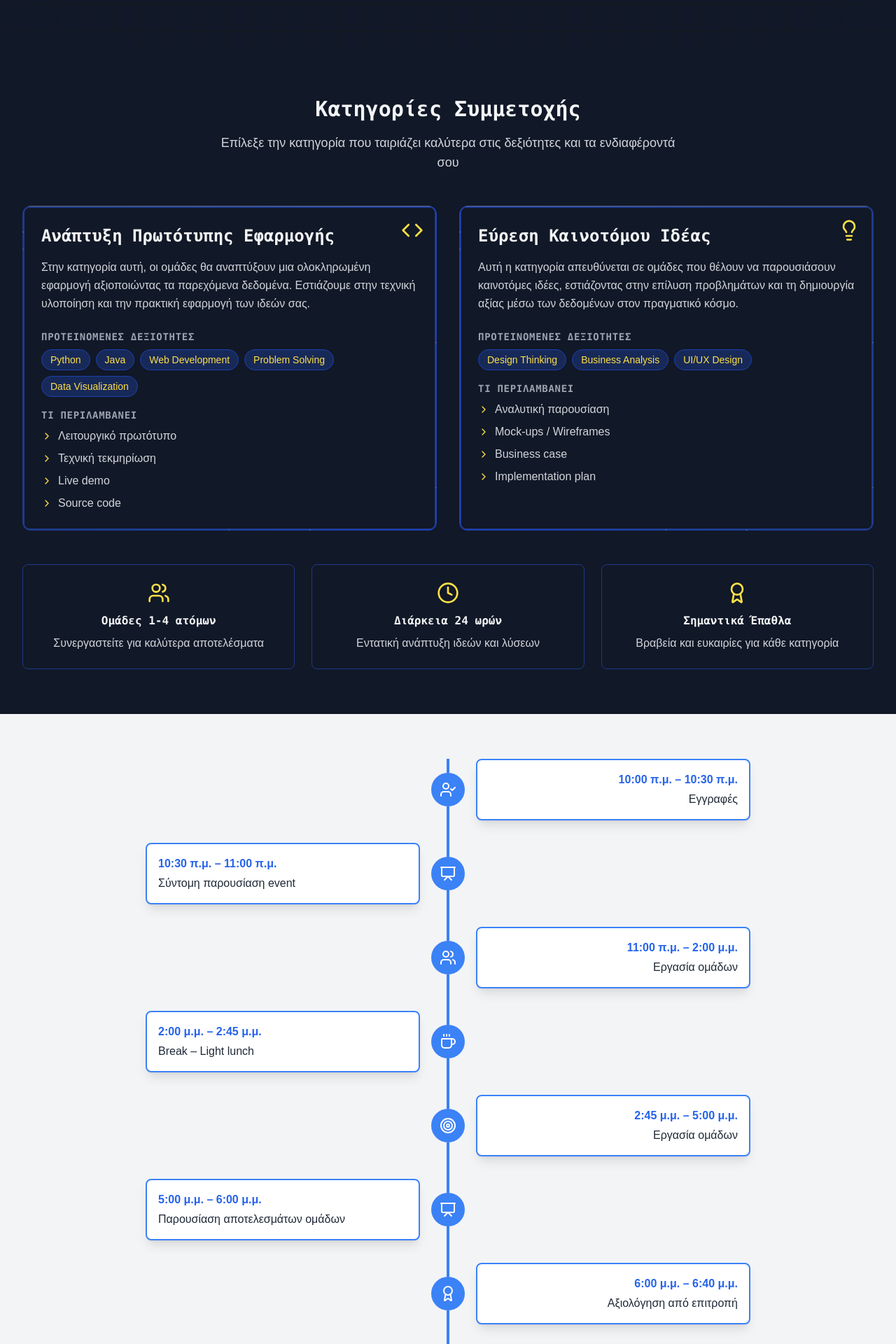
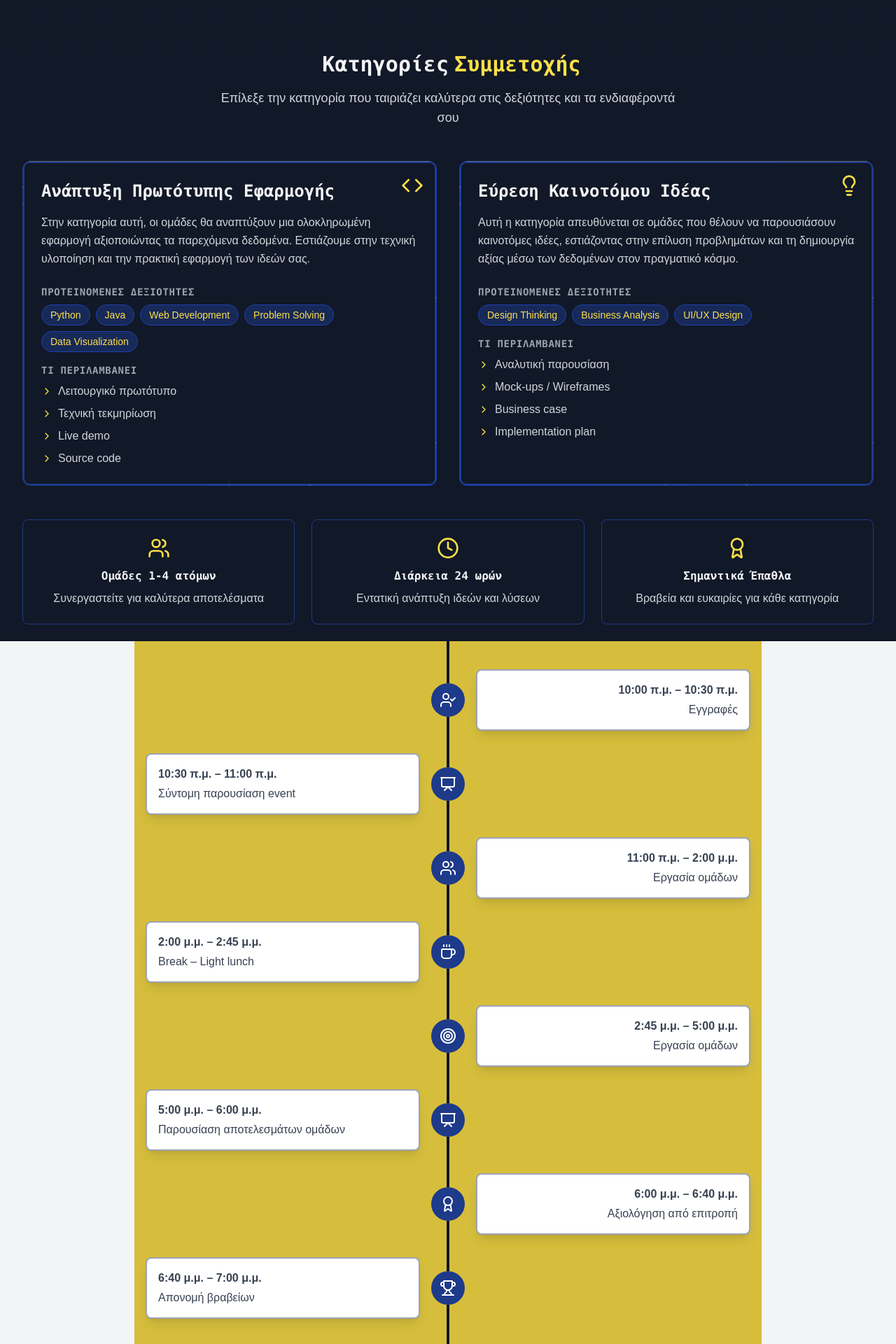
Before and after one commit to TonyGnk/datathon-website, a Next.js app: page / in a window 1280 px wide. Shown: the part 1520-3440 px from the top of the page at 70% size. Built offline with nearby package versions, Linux system fonts and the light colour scheme.

Commit message:
Add smooth scrolling to CategoriesSection; update styling and titles in CategoriesSection and Timeline components

```diff
--- a/components/CategoriesSection.js
+++ b/components/CategoriesSection.js
@@ -1,5 +1,5 @@
 import React from 'react';
-import { Code, Lightbulb, ChevronRight, Users, Clock, Award } from 'lucide-react';
+import { Code, Lightbulb, ChevronRight, Users, ChevronDown, Clock, Award } from 'lucide-react';
 
 const CategoryCard = ({ title, description, skills, icon: Icon, gradient, requirements }) => {
     return (
@@ -67,6 +67,10 @@ const CategoryCard = ({ title, description, skills, icon: Icon, gradient, requir
 };
 
 const CategoriesSection = () => {
+    const scrollToNextSection = () => {
+        document.getElementById('whatIsDatathon')?.scrollIntoView({ behavior: 'smooth' });
+    };
+
     const categories = [
         {
             title: "Ανάπτυξη Πρωτότυπης Εφαρμογής",
@@ -97,7 +101,7 @@ const CategoriesSection = () => {
     ];
 
     return (
-        <section id="categories" className="py-16 bg-gray-900">
+        <section id="categories" className="py-0 bg-gray-900 pb-6">
             {/* Network lines background for section */}
             <div className="absolute inset-0 overflow-hidden opacity-5">
                 {[...Array(20)].map((_, i) => (
@@ -117,7 +121,8 @@ const CategoriesSection = () => {
             <div className="max-w-7xl mx-auto px-4 sm:px-6 lg:px-8">
                 <div className="text-center mb-12">
                     <h2 className="font-mono text-3xl font-bold text-gray-100 mb-4">
-                        Κατηγορίες Συμμετοχής
+                        Κατηγορίες
+                        <span className="-mx-[10px] text-yellow-300"> Συμμετοχής </span>
                     </h2>
                     <p className="text-lg text-gray-300 max-w-2xl mx-auto">
                         Επίλεξε την κατηγορία που ταιριάζει καλύτερα στις δεξιότητες και τα ενδιαφέροντά σου
--- a/components/Timeline.js
+++ b/components/Timeline.js
@@ -1,151 +1,3 @@
-// import React, { useEffect, useState } from 'react';
-// import {
-//     ClipboardEdit,
-//     Presentation,
-//     Users,
-//     Coffee,
-//     Target,
-//     Award,
-//     Trophy
-// } from 'lucide-react';
-
-// const TimelineEvent = ({ time, title, icon: Icon, isActive, isComplete }) => {
-//     return (
-//         <div className="relative flex items-center group">
-//             {/* Vertical line */}
-//             <div className="absolute left-6 md:left-9 top-0 w-0.5 h-full bg-gradient-to-b from-blue-900 to-yellow-300
-//                 transform origin-top transition-transform duration-1000"
-//                 style={{
-//                     transform: isComplete ? 'scaleY(1)' : 'scaleY(0)',
-//                     opacity: isComplete ? 1 : 0.3
-//                 }}
-//             />
-
-//             {/* Event content */}
-//             <div className={`flex items-center gap-2 md:gap-4 transition-all duration-500
-//                 ${isActive ? 'scale-105' : 'scale-100'}
-//                 ${isComplete ? 'opacity-100' : 'opacity-50'}`}
-//             >
-//                 {/* Icon circle */}
-//                 <div className={`relative z-10 w-12 h-12 md:w-20 md:h-20 rounded-full flex items-center justify-center
-//                     transition-all duration-500 shadow-lg border border-blue-800
-//                     ${isActive
-//                         ? 'bg-blue-900 scale-110'
-//                         : 'bg-gray-900 scale-100'}`}
-//                 >
-//                     <Icon
-//                         className={`w-6 h-6 md:w-8 md:h-8 transition-colors duration-500
-//                         ${isActive ? 'text-yellow-300' : 'text-blue-500'}`}
-//                     />
-//                 </div>
-
-//                 {/* Text content */}
-//                 <div className={`bg-gray-900/50 backdrop-blur-sm rounded-lg p-3 md:p-4 shadow-lg transition-all duration-500
-//                     border border-blue-800
-//                     ${isActive ? 'translate-x-2' : ''}`}
-//                 >
-//                     <p className="text-xs md:text-sm font-medium text-gray-400">{time}</p>
-//                     <h3 className="text-sm md:text-lg font-semibold text-gray-200">{title}</h3>
-//                 </div>
-//             </div>
-//         </div>
-//     );
-// };
-
-// const Timeline = () => {
-//     const [activeIndex, setActiveIndex] = useState(0);
-
-//     const events = [
-//         {
-//             time: "10:00 π.μ. – 10:30 π.μ.",
-//             title: "Εγγραφές",
-//             icon: ClipboardEdit
-//         },
-//         {
-//             time: "10:30 π.μ. – 11:00 π.μ.",
-//             title: "Σύντομη παρουσίαση event",
-//             icon: Presentation
-//         },
-//         {
-//             time: "11:00 π.μ. – 2:00 μ.μ.",
-//             title: "Εργασία ομάδων",
-//             icon: Users
-//         },
-//         {
-//             time: "2:00 μ.μ. – 2:45 μ.μ.",
-//             title: "Break – Light lunch",
-//             icon: Coffee
-//         },
-//         {
-//             time: "2:45 μ.μ. – 5:00 μ.μ.",
-//             title: "Εργασία ομάδων",
-//             icon: Target
-//         },
-//         {
-//             time: "5:00 μ.μ. – 6:00 μ.μ.",
-//             title: "Παρουσίαση αποτελεσμάτων ομάδων",
-//             icon: Presentation
-//         },
-//         {
-//             time: "6:00 μ.μ. – 6:40 μ.μ.",
-//             title: "Αξιολόγηση από επιτροπή",
-//             icon: Award
-//         },
-//         {
-//             time: "6:40 μ.μ. – 7:00 μ.μ.",
-//             title: "Απονομή βραβείων",
-//             icon: Trophy
-//         }
-//     ];
-
-//     useEffect(() => {
-//         const handleScroll = () => {
-//             const timeline = document.getElementById('timeline');
-//             if (!timeline) return;
-
-//             const timelineTop = timeline.offsetTop;
-//             const timelineHeight = timeline.offsetHeight;
-//             const windowHeight = window.innerHeight;
-//             const scrollPosition = window.scrollY;
-
-//             const scrollPercentage = (scrollPosition - timelineTop + windowHeight / 2) / timelineHeight;
-//             const newActiveIndex = Math.floor(scrollPercentage * events.length);
-
-//             setActiveIndex(Math.max(0, Math.min(newActiveIndex, events.length - 1)));
-//         };
-
-//         window.addEventListener('scroll', handleScroll);
-//         return () => window.removeEventListener('scroll', handleScroll);
-//     }, [events.length]);
-
-//     return (
-//         <section className="relative py-16 bg-gray-900" id="timeline">
-//             <div className="relative max-w-4xl mx-auto px-4 sm:px-6 lg:px-8">
-//                 <div className="text-center mb-16">
-//                     <h2 className="font-mono text-3xl font-bold text-gray-100 mb-4">
-//                         Πρόγραμμα <span className="text-yellow-300">Ημέρας</span>
-//                     </h2>
-//                     <p className="text-lg text-gray-400">
-//                         Ακολουθήστε το χρονοδιάγραμμα της ημέρας
-//                     </p>
-//                 </div>
-
-//                 <div className="space-y-8 md:space-y-16">
-//                     {events.map((event, index) => (
-//                         <TimelineEvent
-//                             key={index}
-//                             {...event}
-//                             isActive={index === activeIndex}
-//                             isComplete={index <= activeIndex}
-//                         />
-//                     ))}
-//                 </div>
-//             </div>
-//         </section>
-//     );
-// };
-
-// export default Timeline;
 import React, { useEffect, useRef } from 'react';
 import {
     Clock,
@@ -190,13 +42,13 @@ const TimelineItem = ({ time, title, icon: Icon, isLeft }) => {
                 }`}
         >
             <div className={`flex-1 ${isLeft ? 'text-right' : ''}`}>
-                <div className="bg-white p-4 rounded-lg shadow-lg border-2 border-blue-500 hover:border-yellow-500 transition-colors duration-300">
-                    <p className="text-blue-600 font-bold mb-1">{time}</p>
-                    <p className="text-gray-800">{title}</p>
+                <div className="bg-white p-4 rounded-lg shadow-lg border-2 border-gray-400 hover:border-blue-800 transition-colors duration-300">
+                    <p className="text-gray-700 font-bold mb-1">{time}</p>
+                    <p className="text-gray-700">{title}</p>
                 </div>
             </div>
             <div className="relative">
-                <div className="w-12 h-12 bg-blue-500 rounded-full flex items-center justify-center z-10 relative hover:bg-yellow-500 transition-colors duration-300">
+                <div className="w-12 h-12 bg-blue-900 rounded-full flex items-center justify-center z-10 relative hover:bg-blue-900 transition-colors duration-300">
                     <Icon className="w-6 h-6 text-white" />
                 </div>
                 <div className="absolute top-0 left-1/2 -translate-x-1/2 w-1 h-full bg-blue-200" />
@@ -219,10 +71,10 @@ const Timeline = () => {
     ];
 
     return (
-        <div className="max-w-4xl mx-auto py-16 px-4">
+        <div className="max-w-4xl mx-auto py-0 px-4 bg-[#D6BE3C]">
             <div className="relative">
-                <div className="absolute top-0 left-1/2 -translate-x-1/2 w-1 h-full bg-blue-500" />
-                <div className="relative z-10">
+                <div className="absolute top-0 left-1/2 -translate-x-1/2 w-1 h-full bg-gray-900" />
+                <div className="relative z-10 py-10">
                     {timelineData.map((item, index) => (
                         <TimelineItem
                             key={index}
```
